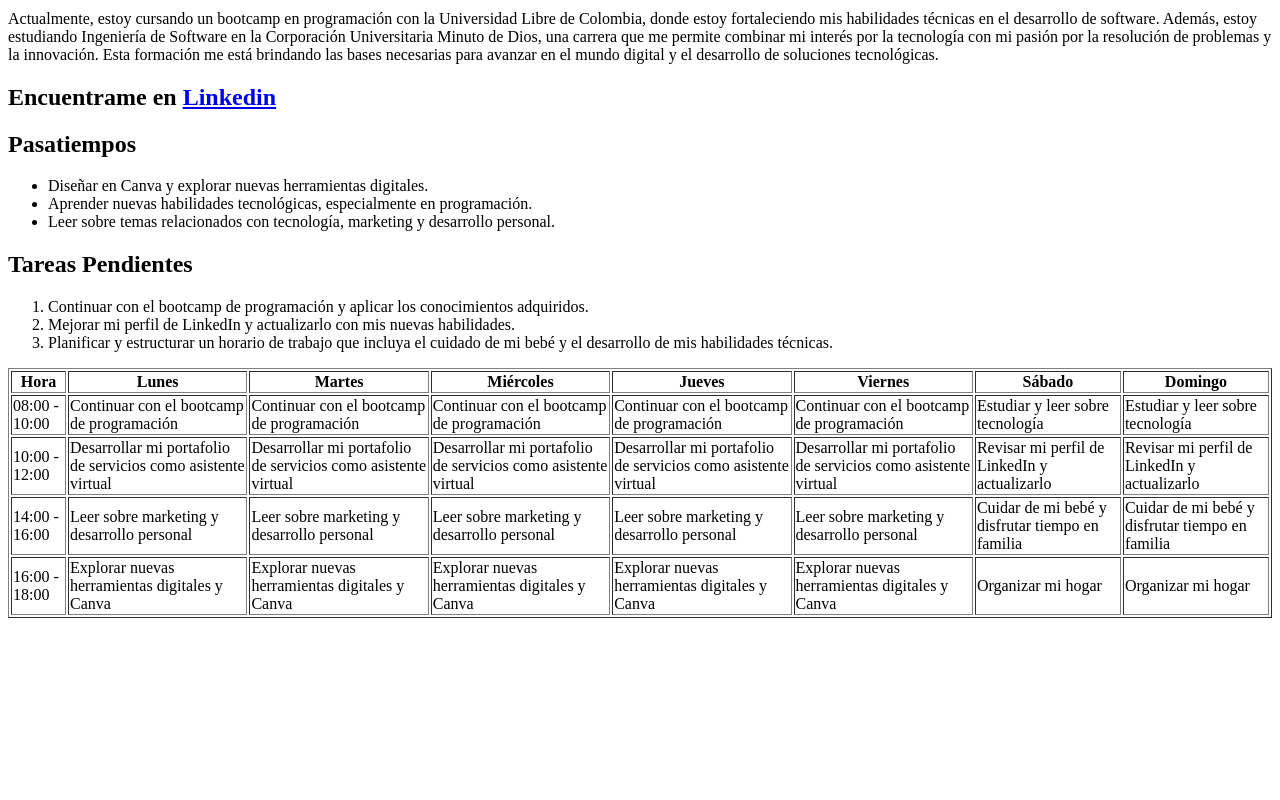
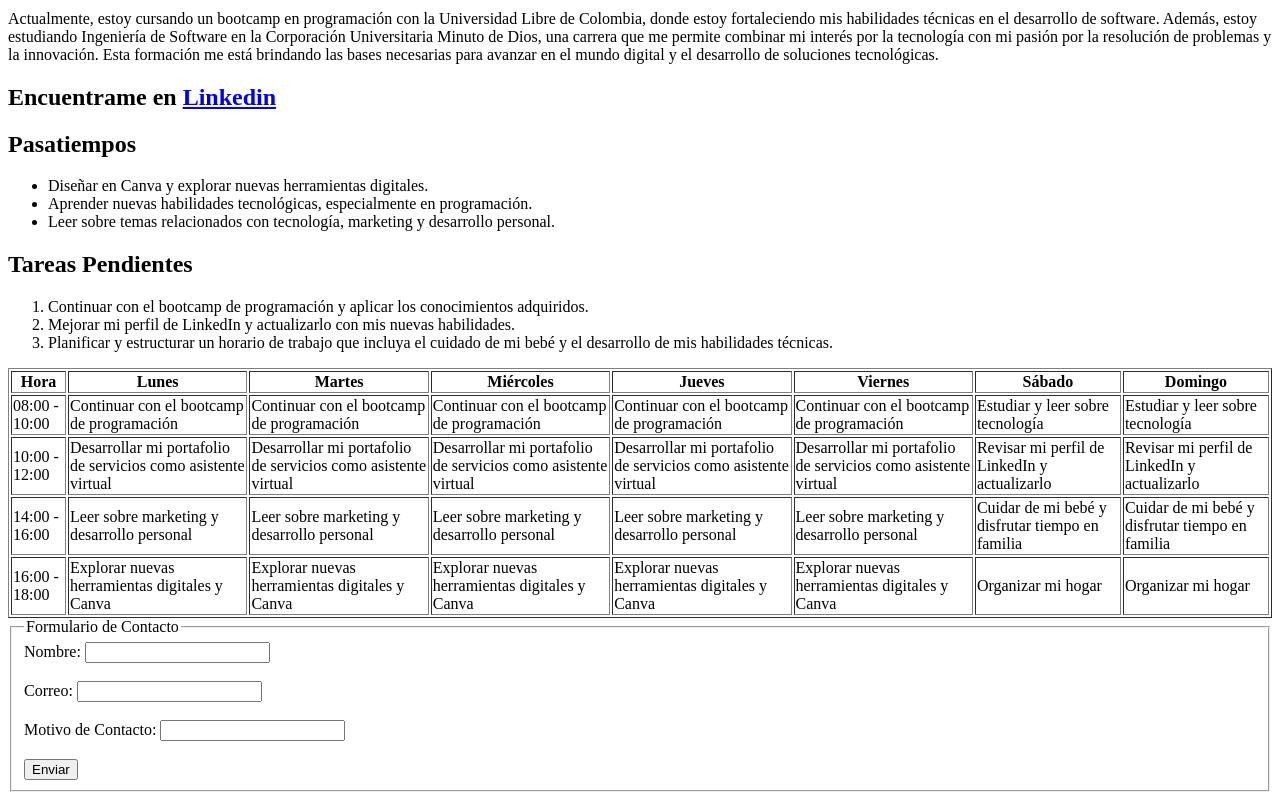
Before and after one commit to AylinRada/Pagina-web-personal, a plain HTML site: page index.html in a window 1280 px wide. Shown: the part 625-1425 px from the top of the page. Before the commit the page ends 1251 px from the top, so only its background shows below. Drawn offline with Linux system fonts and the light colour scheme.

Commit message:
agregué formulario de contacto

```diff
--- a/index.html
+++ b/index.html
@@ -6,6 +6,7 @@
     <title>Sobre Mi</title>
 </head>
 <body>
+    <!-- Encabezados y parrafos-->
     <h1>Aylin Estefany Rada Lobo</h1>
     <img src="img.jpg" alt="foto de perfil">
     <p>Soy Aylin Rada, profesional en formación en ingeniería de software, apasionada por la tecnología y el aprendizaje continuo.
@@ -17,7 +18,9 @@
          Universitaria Minuto de Dios, una carrera que me permite combinar mi interés por la tecnología con mi pasión por la resolución
           de problemas y la innovación. Esta formación me está brindando las bases necesarias para avanzar en el mundo digital y el
           desarrollo de soluciones tecnológicas.</p>
+    <!-- Enlace a red social-->
     <h2>Encuentrame en <a href="https://www.linkedin.com/in/aylin-rada/">Linkedin</a></h2>
+    <!-- Listas-->
     <h2>Pasatiempos</h2>
     <ul>
         <li>Diseñar en Canva y explorar nuevas herramientas digitales.</li>
@@ -31,6 +34,7 @@
         <li>Planificar y estructurar un horario de trabajo que incluya el cuidado de mi bebé y el desarrollo de mis habilidades
             técnicas.</li>
     </ol>
+    <!-- tabla con horarios para hacer las tareas pendientes-->
     <table border="1">
         <thead>
           <tr>
@@ -87,6 +91,21 @@
           </tr>
         </tbody>
       </table>
-
+      <!-- formulario-->
+      <form action="mailto:aylinrada@gmail.com" method="post">
+        <fieldset>
+          <legend>Formulario de Contacto</legend>
+          <label for="nombre">Nombre: </label>
+          <input type="text" id="nombre" name="nombre" required>
+          <br><br>
+          <label for="correo">Correo: </label>
+          <input type="email" id="correo" name="correo" required>
+          <br><br>
+          <label for="motivo">Motivo de Contacto: </label>
+          <input type="text" id="motivo" name="motivo" required>
+          <br><br>
+          <button type="submit">Enviar</button>
+        </fieldset>
+      </form>
 </body>
 </html>
```
